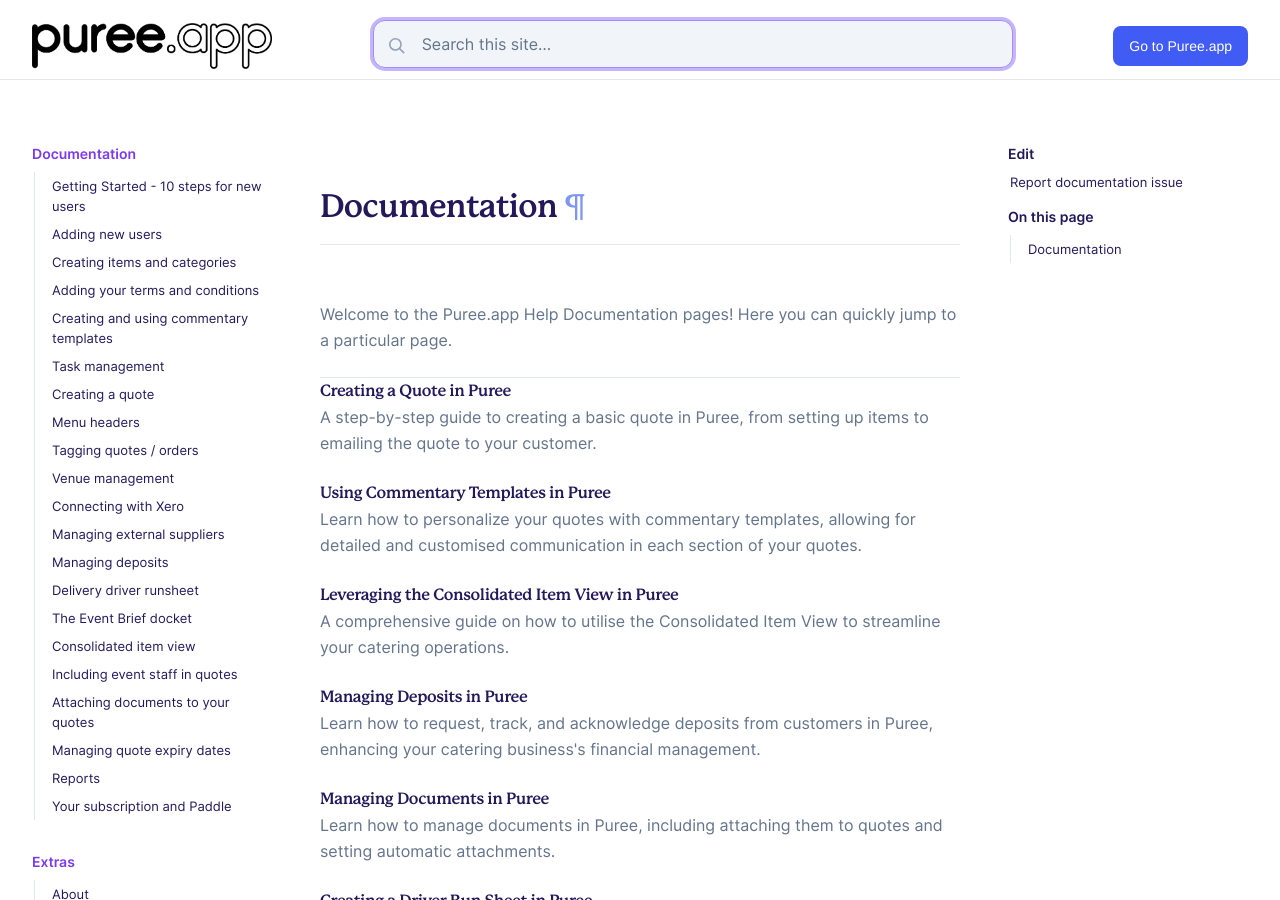
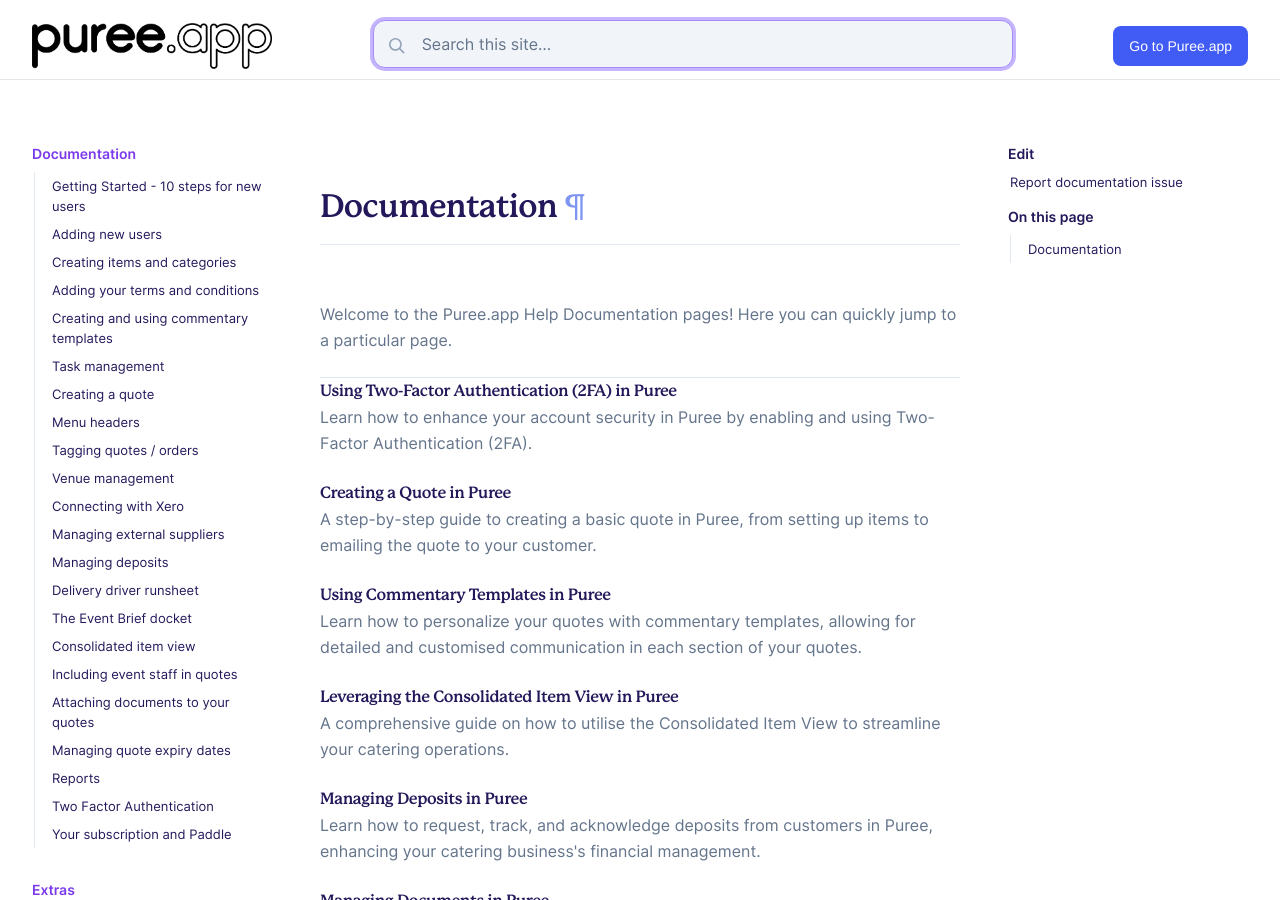
Before and after one commit to puree-catering/puree-catering.github.io, a Jekyll site: the page built from pages/docs.md, in a window 1280 px wide and 900 px high. Built offline with Jekyll 4.4.1, drawn with Linux system fonts in a browser that asks for light colours; part of the change alters nothing that is shown.

Commit message:
add 2FA instructions

```diff
--- a/_data/toc.yml
+++ b/_data/toc.yml
@@ -41,6 +41,8 @@
       url: "docs/expiry-dates"
     - title: "Reports"
       url: "docs/reports"
+    - title: "Two Factor Authentication"
+      url: "docs/2FA"
     - title: "Your subscription and Paddle"
       url: "docs/subscription-payment"
 - title: "Extras"
--- /dev/null
+++ b/_docs/2FA.md
@@ -0,0 +1,62 @@
+---
+title: Using Two-Factor Authentication (2FA) in Puree
+description: Learn how to enhance your account security in Puree by enabling and using Two-Factor Authentication (2FA).
+---
+
+{% include callout.html text="Adding an extra layer of security with Two-Factor Authentication (2FA) is crucial to protect your Puree account from unauthorised access. This guide provides detailed instructions on how to enable, set up, and use 2FA in Puree." %}
+
+## Enabling 2FA in Puree
+
+1. **Log In to Puree:**
+   - Visit [Puree](www.puree.app) and log in with your username and password.
+
+2. **Navigate to Account Settings:**
+   - Click on the settings icon in the top right corner.
+   - Select "Password" from the dropdown menu.
+
+3. **Enable 2FA:**
+   - Toggle the switch for Two-Factor Authentication to "On".
+
+## Setting Up 2FA on Your Account
+
+1. **Save Backup Codes:**
+   - Puree will generate a set of backup codes. Save these codes in a safe place. You can use them to access your account if you lose your phone or can't access the authenticator app.
+
+2. **Download an Authenticator App:**
+   - You will need an authenticator app on your smartphone, such as Google Authenticator or Authy. Download and install one of these apps from your app store. Alternatively if you use 1Password you could use the convientent 2FA feature.
+
+3. **Scan the QR Code:**
+   - After enabling 2FA in Puree, a QR code will appear on your screen.
+   - Open your authenticator app and use it to scan the QR code.
+
+4. **Enter the Verification Code:**
+   - The authenticator app will generate a 6-digit code.
+   - Enter this code in the provided field on the Puree 2FA setup page and click "Verify".
+
+## Using 2FA When Logging In
+
+1. **Enter Your Username and Password:**
+   - Go to [Puree](www.puree.app) and log in with your username and password as usual.
+
+2. **Enter the 2FA Code:**
+   - After entering your password, you will be prompted to enter a 2FA code.
+   - Open your authenticator app to find the current 6-digit code and enter it in the field provided on the login page.
+
+3. **Access Your Account:**
+   - If the code is correct, you will be logged in to your Puree account.
+
+## Managing 2FA Settings
+
+1. **Disable 2FA:**
+   - If you need to disable 2FA, Click on the settings icon and click "Password"
+   - Toggle the switch for Two-Factor Authentication to "Off" and confirm your decision.
+
+2. **Regenerate QR Code:**
+   - If you change phones or need to set up the authenticator app again, you can regenerate the QR code in the 2FA settings.
+
+3. **Use Backup Codes:**
+   - If you lose access to your authenticator app, use one of your saved backup codes to log in. After logging in, you can reset your 2FA settings.
+
+## Need Help?
+
+If you encounter any issues or have questions about setting up or using 2FA, please contact us at [email@puree.app](mailto:email@puree.app).
```
